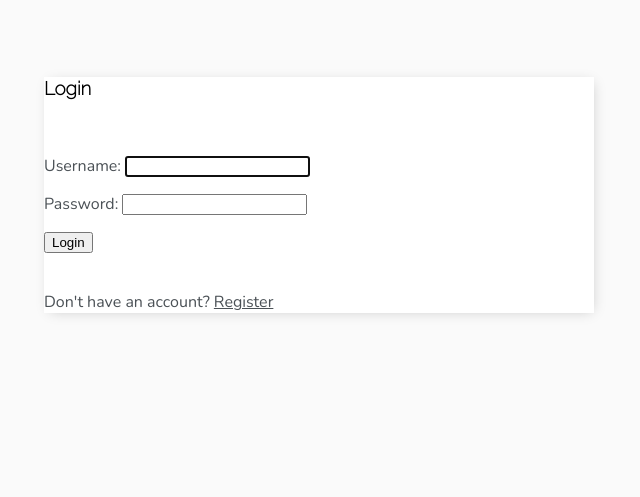
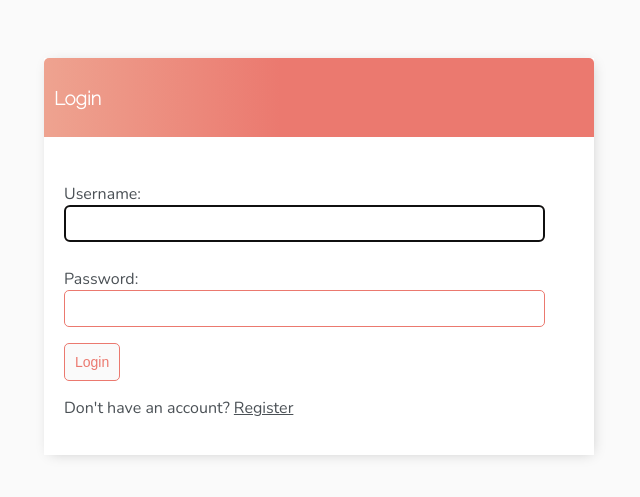
Before and after one commit to castillocodes/todo_app, a Django app: page /login/ in a window 1280 px wide. Shown: the top 497 px of the page, without its empty margins (321-961 px from the left). Run offline with Django 3.2, Linux system fonts and the light colour scheme.

Commit message:
CSS Styling

```diff
--- a/tasks/templates/tasks/login.html
+++ b/tasks/templates/tasks/login.html
@@ -1,11 +1,15 @@
 {% extends 'tasks/main.html' %}
 {% block content %}
-    <h3>Login</h3><br>
+<div class="header-bar">
+    <h3>Login</h3>
+</div>
+<div class="card-body">
+
     <form method="POST">
         {% csrf_token %}
         {{form.as_p}}
-        <input type="submit" value="Login">
-    </form><br/>
-
+        <input class="button" type="submit" value="Login">
+    </form>
     <p>Don't have an account? <a href="{% url 'register' %}">Register</a></p>
+</div>
 {% endblock content %}
--- a/tasks/templates/tasks/main.html
+++ b/tasks/templates/tasks/main.html
@@ -41,6 +41,90 @@
         color: rgb(247, 247, 247);
         text-decoration: none;
       }
+
+      .task-wrapper{
+        display: flex;
+        align-items: center;
+        justify-content: space-between;
+        padding: 20px;
+        background-color: #fff;
+        border-top: 1px solid rgb(226, 226, 226);
+      }
+
+      .task-title{
+        display: flex;
+      }
+
+      .task-title a{
+        text-decoration: none;
+        color: #4b5156;
+        margin-left: 10px;
+      }
+
+      .task-complete-icon{
+        height: 20px;
+        width: 20px;
+        background-color: rgb(105, 192, 105);
+        border-radius: 50%;
+      }
+
+      .task-incomplete-icon{
+        height: 20px;
+        width: 20px;
+        background-color: rgb(218, 218, 218);
+        border-radius: 50%;
+      }
+
+      .delete-link{
+        text-decoration: none;
+        font-weight: 900;
+        color: #cf4949;
+        font-size: 22px;
+        line-height: 0;
+      }
+
+      #search-add-wrapper{
+        display: flex;
+        justify-content: space-between;
+        align-items: center;
+        padding: 10px;
+      }
+
+      #add-link{
+        color: #eb796f;
+        text-decoration: none;
+        font-size: 42px;
+        text-shadow: 1px 1px #81413b;
+      }
+
+      input[type=text],
+      input[type=password],
+      textarea{
+        border: 1px solid #eb796f;
+        border-radius: 5px;
+        padding: 10px;
+        width: 90%;
+      }
+
+      label{
+        padding-top: 10px !important;
+        display: block;
+      }
+
+      .button{
+        border: 1px solid #eb796f;
+        background-color: #fafafa;
+        color:#eb796f;
+        padding: 10px;
+        font-size: 14px;
+        border-radius: 5px;
+        cursor: pointer;
+        text-decoration: none;
+      }
+      .card-body{
+        padding: 20px;
+      }
+
     </style>
     <!-- Bootstrap CSS >
     <link href="https://cdn.jsdelivr.net/npm/bootstrap@5.1.3/dist/css/bootstrap.min.css" rel="stylesheet" integrity="sha384-1BmE4kWBq78iYhFldvKuhfTAU6auU8tT94WrHftjDbrCEXSU1oBoqyl2QvZ6jIW3" crossorigin="anonymous"-->
```
Also changed, not shown: tasks/templates/tasks/register.html (+18 -7 lines), tasks/templates/tasks/task_confirm_delete.html (+11 -7 lines), tasks/templates/tasks/task_form.html (+10 -7 lines), tasks/templates/tasks/task_list.html (+27 -22 lines), db.sqlite3.
